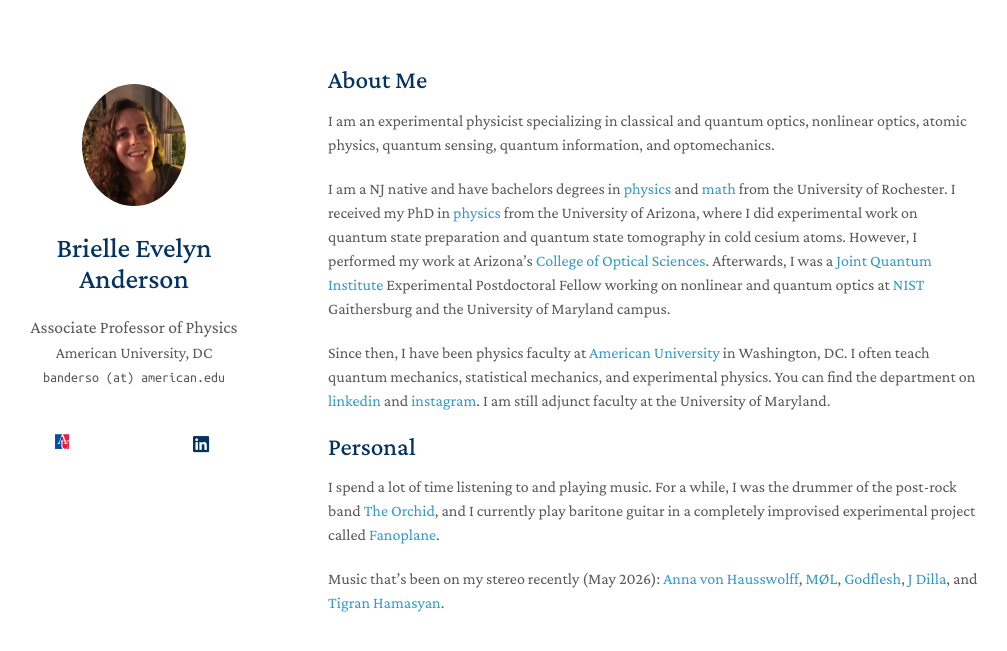
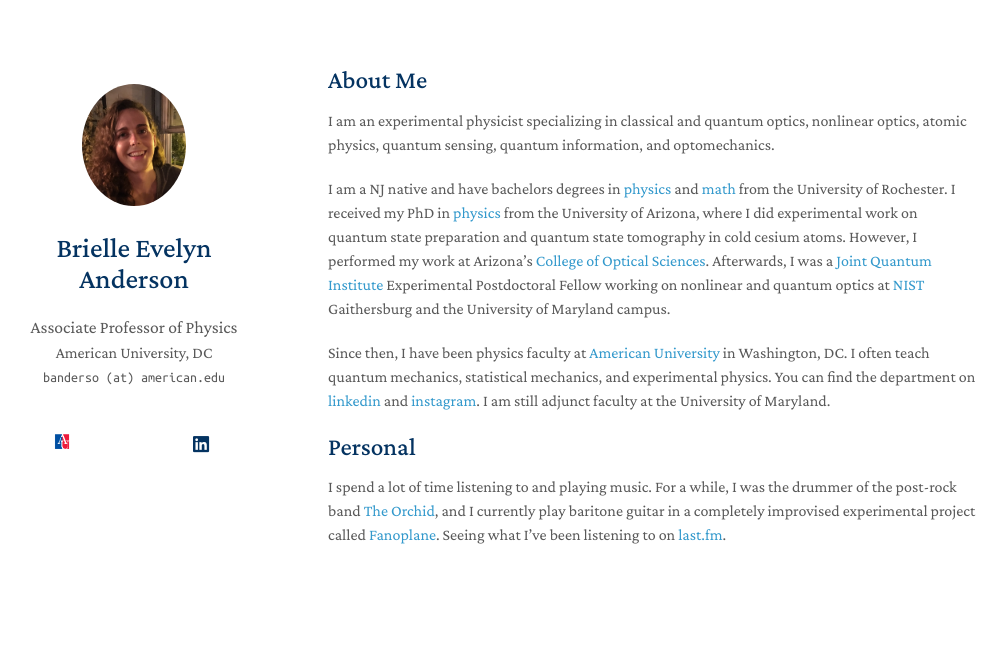
Before and after one commit to brieeveanderson/brieeveanderson.github.io, a Jekyll site: the page built from index.md, in a window 1280 px wide. Shown: the top 651 px of the page, without its empty margins (142-1149 px from the left). Built offline with Jekyll 4.4.1, drawn with Linux system fonts in a browser that asks for light colours; a style sheet for code colours, icons or effects is not loaded; our own code applies the rules of GitHub Pages for plain Markdown files.

Commit message:
Update index.md

```diff
--- a/index.md
+++ b/index.md
@@ -12,9 +12,7 @@
 
 ## Personal
 
-I spend a lot of time listening to and playing music. For a while, I was the drummer of the post-rock band [The Orchid](https://theorchid.bandcamp.com/album/apogee-perigee), and I currently play baritone guitar in a completely improvised experimental project called [Fanoplane](https://fanoplane.bandcamp.com/album/live-at-the-black-cat).
-
-Music that's been on my stereo recently (May 2026): [Anna von Hausswolff](https://open.spotify.com/album/20BKSOzIQSHI4kLQIzPslN?si=qeHlPqjWQ3Sazi9wHXDALA), [MØL](https://open.spotify.com/album/7yhRQwh3CzBBrvPi5Xea22?si=XIQl9Ey_RiOXjJ8wReTsmg), [Godflesh](https://open.spotify.com/album/5fRIh0Yk4eFLst6Nj7RUDF?si=-MIE9ldPQqecvEBiVxsAHw), [J Dilla](https://open.spotify.com/album/5fMlysqhFE0itGn4KezMBW?si=CwEe6kg6R7aTbe4R2UdhDg), and [Tigran Hamasyan](https://open.spotify.com/album/5DksO6hOezz6mTfYOctZ6f?si=lGkIz3hqRemOoUM2pwkH-A).
+I spend a lot of time listening to and playing music. For a while, I was the drummer of the post-rock band [The Orchid](https://theorchid.bandcamp.com/album/apogee-perigee), and I currently play baritone guitar in a completely improvised experimental project called [Fanoplane](https://fanoplane.bandcamp.com/album/live-at-the-black-cat). Seeing what I've been listening to on [last.fm](https://www.last.fm/user/brieeveanderson).
 
 
 {% comment %}
```
